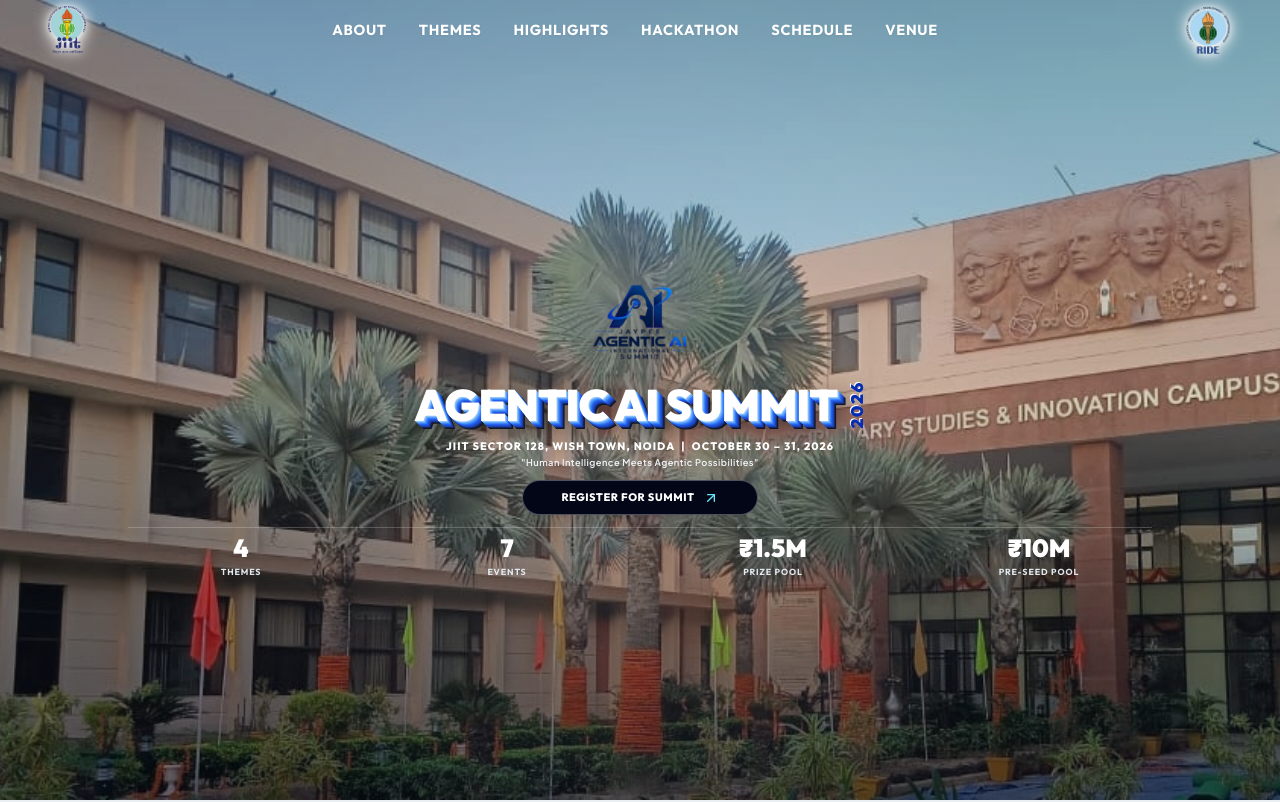
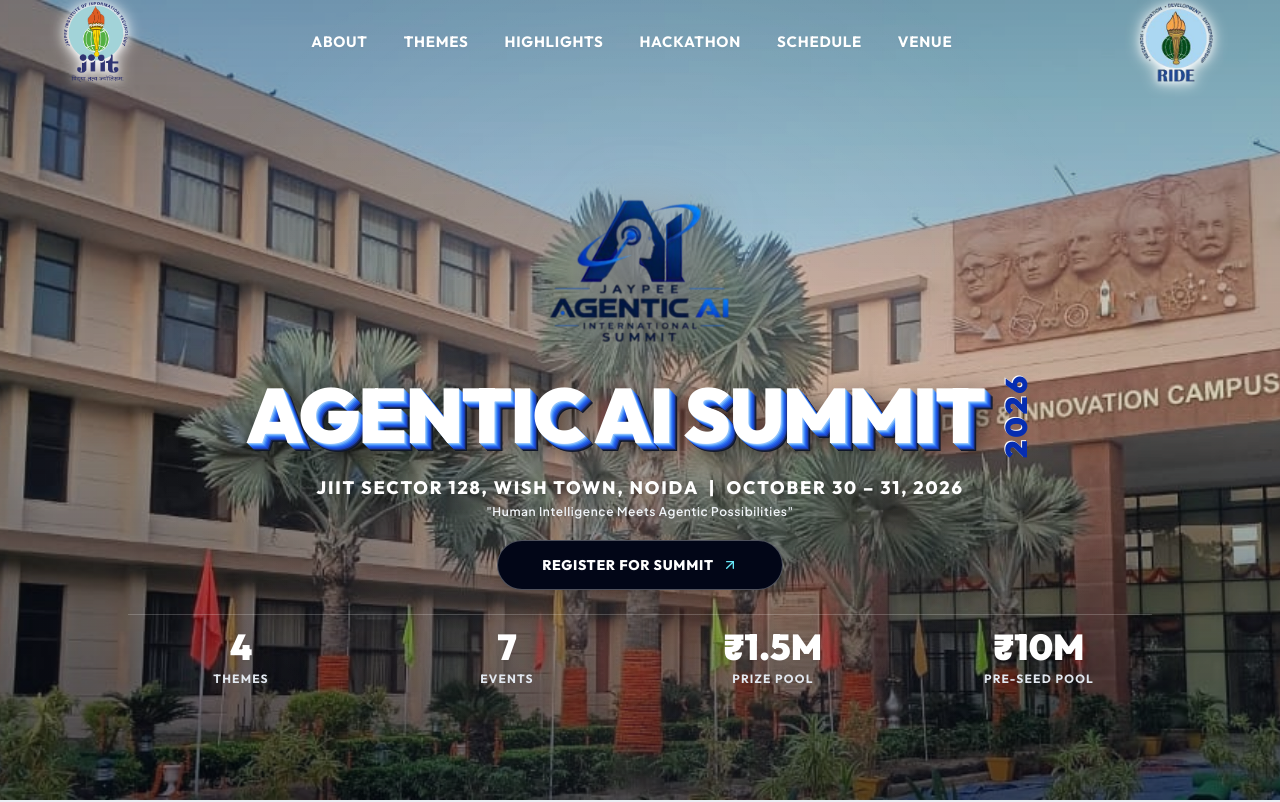
Before and after one commit to madhavgairola/jai-summit, a React (Vite) app: page / in a window 1280 px wide. Shown: the top 802 px of the page. Built offline with nearby package versions, Linux system fonts and the light colour scheme.

Commit message:
Revert "Make hero landing dynamically responsive to both screen height and width via CSS clamp and dvh"
This reverts commit e9baae847c3fecf911a186169608c0cd508f6667.

```diff
--- a/src/App.jsx
+++ b/src/App.jsx
@@ -69,7 +69,7 @@
       {/* =========================================================================
           HERO LANDING: 100% Viewport Height (Entire landing visible without scrolling)
           ========================================================================= */}
-      <header className="relative w-full h-[100dvh] min-h-[500px] flex flex-col justify-between overflow-hidden bg-slate-950" id="home">
+      <header className="relative w-full h-screen max-h-screen flex flex-col justify-between overflow-hidden bg-slate-950" id="home">
 
         {/* Campus Background Image covering the entire landing */}
         <img
@@ -87,7 +87,7 @@
         {/* =====================================================================
             TOP NAVBAR: Logos on Both Corners, Centered Navigation Menu
             ===================================================================== */}
-        <nav className="relative z-20 w-full max-w-[1600px] mx-auto px-4 sm:px-8 lg:px-12 h-[clamp(3.5rem,7.5vh,5.25rem)] flex items-center justify-between shrink-0">
+        <nav className="relative z-20 w-full max-w-[1600px] mx-auto px-6 sm:px-12 lg:px-16 h-[84px] max-h-[84px] flex items-center justify-between">
 
           {/* Top Left: Official JIIT Logo (Option 1: Soft White Contour / Glow) */}
           <div className="flex items-center">
@@ -99,29 +99,29 @@
               <img
                 src="/imgs/jiit.png"
                 alt="JIIT Logo"
-                className="h-[clamp(2.75rem,6vh,4.75rem)] w-auto object-contain [filter:drop-shadow(0_0_8px_rgba(255,255,255,0.85))_drop-shadow(0_1px_3px_rgba(255,255,255,0.95))]"
+                className="h-14 sm:h-16 md:h-[4.5rem] lg:h-20 w-auto object-contain [filter:drop-shadow(0_0_8px_rgba(255,255,255,0.85))_drop-shadow(0_1px_3px_rgba(255,255,255,0.95))]"
               />
             </a>
           </div>
 
-          {/* Center / Middle: Clean Navigation Links with Dynamic Font Size */}
-          <div className="hidden lg:flex items-center justify-center gap-5 xl:gap-8">
-            <a href="#about" className="text-xs xl:text-[14.5px] font-bold text-white hover:text-cyan-300 transition-all duration-200 tracking-wider uppercase font-display drop-shadow-sm hover:-translate-y-0.5">
+          {/* Center / Middle: Clean Navigation Links with Increased Font Size */}
+          <div className="hidden lg:flex items-center justify-center gap-7 xl:gap-9">
+            <a href="#about" className="text-sm lg:text-[15px] font-bold text-white hover:text-cyan-300 transition-all duration-200 tracking-wider uppercase font-display drop-shadow-sm hover:-translate-y-0.5">
               About
             </a>
-            <a href="#thematic-areas" className="text-xs xl:text-[14.5px] font-bold text-white hover:text-cyan-300 transition-all duration-200 tracking-wider uppercase font-display drop-shadow-sm hover:-translate-y-0.5">
+            <a href="#thematic-areas" className="text-sm lg:text-[15px] font-bold text-white hover:text-cyan-300 transition-all duration-200 tracking-wider uppercase font-display drop-shadow-sm hover:-translate-y-0.5">
               Themes
             </a>
-            <a href="#highlights" className="text-xs xl:text-[14.5px] font-bold text-white hover:text-cyan-300 transition-all duration-200 tracking-wider uppercase font-display drop-shadow-sm hover:-translate-y-0.5">
+            <a href="#highlights" className="text-sm lg:text-[15px] font-bold text-white hover:text-cyan-300 transition-all duration-200 tracking-wider uppercase font-display drop-shadow-sm hover:-translate-y-0.5">
               Highlights
             </a>
-            <a href="#hackathon" className="text-xs xl:text-[14.5px] font-bold text-white hover:text-cyan-300 transition-all duration-200 tracking-wider uppercase font-display drop-shadow-sm hover:-translate-y-0.5">
+            <a href="#hackathon" className="text-sm lg:text-[15px] font-bold text-white hover:text-cyan-300 transition-all duration-200 tracking-wider uppercase font-display drop-shadow-sm hover:-translate-y-0.5">
               Hackathon
             </a>
-            <a href="#schedule" className="text-xs xl:text-[14.5px] font-bold text-white hover:text-cyan-300 transition-all duration-200 tracking-wider uppercase font-display drop-shadow-sm hover:-translate-y-0.5">
+            <a href="#schedule" className="text-sm lg:text-[15px] font-bold text-white hover:text-cyan-300 transition-all duration-200 tracking-wider uppercase font-display drop-shadow-sm hover:-translate-y-0.5">
               Schedule
             </a>
-            <a href="#directions" className="text-xs xl:text-[14.5px] font-bold text-white hover:text-cyan-300 transition-all duration-200 tracking-wider uppercase font-display drop-shadow-sm hover:-translate-y-0.5">
+            <a href="#directions" className="text-sm lg:text-[15px] font-bold text-white hover:text-cyan-300 transition-all duration-200 tracking-wider uppercase font-display drop-shadow-sm hover:-translate-y-0.5">
               Venue
             </a>
           </div>
@@ -136,7 +136,7 @@
               <img
                 src="/imgs/ride.png"
                 alt="RIDE Logo"
-                className="h-[clamp(2.75rem,6vh,4.75rem)] w-auto object-contain [filter:drop-shadow(0_0_8px_rgba(255,255,255,0.85))_drop-shadow(0_1px_3px_rgba(255,255,255,0.95))]"
+                className="h-14 sm:h-16 md:h-[4.5rem] lg:h-20 w-auto object-contain [filter:drop-shadow(0_0_8px_rgba(255,255,255,0.85))_drop-shadow(0_1px_3px_rgba(255,255,255,0.95))]"
               />
             </a>
 
@@ -172,92 +172,93 @@
         )}
 
         {/* =====================================================================
-            HERO CENTER STAGE (Dynamic clamp scaling to guarantee fit in 100vh)
+            HERO CENTER STAGE (Balanced to fit in 100vh)
             ===================================================================== */}
-        <div className="relative z-20 w-full max-w-6xl 2xl:max-w-7xl mx-auto px-4 sm:px-6 flex-1 flex flex-col items-center justify-center text-center my-auto min-h-0">
+        <div className="relative z-20 w-full max-w-6xl 2xl:max-w-7xl mx-auto px-6 my-auto text-center flex flex-col items-center justify-center py-2 sm:py-4">
 
           {/* Prominent Official AI Summit Logo with Gentle Floating Motion & Hover Pop */}
-          <div className="mb-[clamp(0.2rem,1vh,0.75rem)] animate-float shrink-0">
+          <div className="mb-2 sm:mb-3 animate-float">
             <img
               src="/imgs/ai-summit.png"
               alt="Jaypee Agentic AI International Summit Logo"
-              className="h-[clamp(3.5rem,11.5vh,9.5rem)] w-auto object-contain logo-glow mx-auto cursor-pointer transition-all duration-300 hover:scale-105 hover:drop-shadow-[0_0_35px_rgba(56,189,248,0.75)]"
+              className="h-24 sm:h-32 md:h-40 lg:h-44 w-auto object-contain logo-glow mx-auto cursor-pointer transition-all duration-300 hover:scale-105 hover:drop-shadow-[0_0_35px_rgba(56,189,248,0.75)]"
             />
           </div>
 
           {/* 3D AGENTIC AI SUMMIT + #062DB1 2026 Display Typography */}
-          <div className="relative inline-flex items-center justify-center select-none my-[clamp(0.1rem,0.5vh,0.35rem)] transition-transform duration-300 hover:scale-[1.01] shrink-0">
+          <div className="relative inline-flex items-center justify-center select-none my-0.5 sm:my-1 transition-transform duration-300 hover:scale-[1.01]">
 
             {/* The Words "AGENTIC AI SUMMIT" with 3D Blue Extrusion */}
-            <h1 className="font-display font-black text-[clamp(1.5rem,min(4.8vw,5.5vh),4.8rem)] tracking-tight leading-none text-3d-summit uppercase whitespace-nowrap">
+            <h1 className="font-display font-black text-3xl sm:text-4xl md:text-5xl lg:text-[4rem] xl:text-[4.8rem] 2xl:text-[5.5rem] tracking-tight leading-none text-3d-summit uppercase whitespace-nowrap">
               AGENTIC AI SUMMIT
             </h1>
 
             {/* Rotated "2026" with user-specified color: #062DB1 */}
-            <div className="ml-1.5 sm:ml-2.5 md:ml-3 flex flex-col items-center justify-center">
-              <span className="text-vertical-year font-display font-black text-[clamp(0.7rem,min(1.8vw,2.1vh),1.8rem)] text-[#062DB1] drop-shadow-[1px_1px_0_#ffffff] tracking-widest leading-none">
+            <div className="ml-2 sm:ml-3.5 flex flex-col items-center justify-center">
+              <span className="text-vertical-year font-display font-black text-sm sm:text-base md:text-xl lg:text-2xl xl:text-3xl text-[#062DB1] drop-shadow-[1px_1px_0_#ffffff] tracking-widest">
                 2026
               </span>
             </div>
           </div>
 
           {/* Location & Date Line */}
-          <div className="mt-[clamp(0.15rem,0.7vh,0.6rem)] mb-[clamp(0.35rem,1.3vh,0.9rem)] shrink-0">
-            <p className="font-display font-extrabold text-[clamp(0.65rem,1.35vh,1rem)] text-white tracking-widest uppercase drop-shadow-md">
+          <div className="mt-2 sm:mt-3 mb-4 sm:mb-5">
+            <p className="font-display font-extrabold text-xs sm:text-base md:text-lg text-white tracking-widest uppercase drop-shadow-md">
               JIIT SECTOR 128, WISH TOWN, NOIDA &nbsp;|&nbsp; OCTOBER 30 – 31, 2026
             </p>
-            <p className="text-[clamp(0.58rem,1.05vh,0.75rem)] font-semibold text-slate-100 tracking-wider mt-0.5 drop-shadow-sm">
+            <p className="text-[11px] sm:text-xs font-semibold text-slate-100 tracking-wider mt-0.5 drop-shadow-sm">
               "Human Intelligence Meets Agentic Possibilities"
             </p>
           </div>
 
           {/* Main (Single) Register Button */}
-          <div className="mb-[clamp(0.35rem,1.5vh,1.15rem)] shrink-0">
+          <div className="mb-4 sm:mb-6">
             <a
               href={registrationLink}
               target="_blank"
               rel="noopener noreferrer"
-              className="bg-slate-950 hover:bg-slate-900 border border-white/30 text-white font-display text-[clamp(0.68rem,1.2vh,0.875rem)] font-extrabold px-[clamp(1.5rem,3vw,2.75rem)] py-[clamp(0.45rem,1vh,0.85rem)] rounded-full uppercase tracking-wider transition-all duration-200 shadow-xl hover:shadow-2xl hover:scale-105 hover:border-cyan-300 inline-flex items-center gap-2 group"
+              className="bg-slate-950 hover:bg-slate-900 border border-white/30 text-white font-display text-xs sm:text-sm font-extrabold px-9 sm:px-11 py-3 sm:py-3.5 rounded-full uppercase tracking-wider transition-all duration-200 shadow-xl hover:shadow-2xl hover:scale-105 hover:border-cyan-300 inline-flex items-center gap-2 group"
             >
               <span>Register for Summit</span>
-              <ArrowUpRight className="w-3.5 h-3.5 sm:w-4 sm:h-4 text-cyan-300 transition-transform duration-200 group-hover:translate-x-0.5 group-hover:-translate-y-0.5" />
+              <ArrowUpRight className="w-4 h-4 text-cyan-300 transition-transform duration-200 group-hover:translate-x-0.5 group-hover:-translate-y-0.5" />
             </a>
           </div>
 
           {/* 4 Metric Stat Columns with Slow Animated Number Ticker */}
-          <div className="w-full max-w-4xl lg:max-w-5xl grid grid-cols-4 gap-2 sm:gap-6 md:gap-10 border-t border-white/20 pt-[clamp(0.35rem,1vh,0.75rem)] pb-[clamp(0.25rem,0.7vh,0.75rem)] shrink-0">
+          <div className="w-full max-w-4xl lg:max-w-5xl grid grid-cols-4 gap-4 sm:gap-10 border-t border-white/20 pt-3 pb-3 sm:pb-4">
 
             {/* Stat 1: Number of Themes */}
             <div className="flex flex-col items-center group cursor-pointer transition-transform duration-200 hover:-translate-y-1">
-              <span className="font-display font-black text-[clamp(1.2rem,3.1vh,2.5rem)] text-white leading-none group-hover:text-cyan-300 transition-colors drop-shadow-sm">
+              <span className="font-display font-black text-2xl sm:text-3xl lg:text-4xl text-white leading-none group-hover:text-cyan-300 transition-colors drop-shadow-sm">
                 {animatedStats.themes}
               </span>
-              <span className="font-display font-bold text-[clamp(0.55rem,0.95vh,0.75rem)] text-slate-200 tracking-widest uppercase mt-0.5 sm:mt-1">THEMES</span>
+              <span className="font-display font-bold text-[10px] sm:text-xs text-slate-200 tracking-widest uppercase mt-1">THEMES</span>
             </div>
 
             {/* Stat 2: Number of Events (7 from Brochure) */}
             <div className="flex flex-col items-center group cursor-pointer transition-transform duration-200 hover:-translate-y-1">
-              <span className="font-display font-black text-[clamp(1.2rem,3.1vh,2.5rem)] text-white leading-none group-hover:text-cyan-300 transition-colors drop-shadow-sm">
+              <span className="font-display font-black text-2xl sm:text-3xl lg:text-4xl text-white leading-none group-hover:text-cyan-300 transition-colors drop-shadow-sm">
                 {animatedStats.events}
               </span>
-              <span className="font-display font-bold text-[clamp(0.55rem,0.95vh,0.75rem)] text-slate-200 tracking-widest uppercase mt-0.5 sm:mt-1">EVENTS</span>
+              <span className="font-display font-bold text-[10px] sm:text-xs text-slate-200 tracking-widest uppercase mt-1">EVENTS</span>
             </div>
 
             {/* Stat 3: Prize Pool */}
             <div className="flex flex-col items-center group cursor-pointer transition-transform duration-200 hover:-translate-y-1">
-              <span className="font-display font-black text-[clamp(1.2rem,3.1vh,2.5rem)] text-white leading-none group-hover:text-cyan-300 transition-colors drop-shadow-sm">
+              <span className="font-display font-black text-2xl sm:text-3xl lg:text-4xl text-white leading-none group-hover:text-cyan-300 transition-colors drop-shadow-sm">
                 ₹{animatedStats.prize}M
               </span>
-              <span className="font-display font-bold text-[clamp(0.55rem,0.95vh,0.75rem)] text-slate-200 tracking-widest uppercase mt-0.5 sm:mt-1">PRIZE POOL</span>
+              <span className="font-display font-bold text-[10px] sm:text-xs text-slate-200 tracking-widest uppercase mt-1">PRIZE POOL</span>
             </div>
 
             {/* Stat 4: Pre-Seed Funding Pool */}
             <div className="flex flex-col items-center group cursor-pointer transition-transform duration-200 hover:-translate-y-1">
-              <span className="font-display font-black text-[clamp(1.2rem,3.1vh,2.5rem)] text-white leading-none group-hover:text-cyan-300 transition-colors drop-shadow-sm">
+              <span className="font-display font-black text-2xl sm:text-3xl lg:text-4xl text-white leading-none group-hover:text-cyan-300 transition-colors drop-shadow-sm">
                 ₹{animatedStats.preSeed}M
               </span>
-              <span className="font-display font-bold text-[clamp(0.55rem,0.95vh,0.75rem)] text-slate-200 tracking-widest uppercase mt-0.5 sm:mt-1">PRE-SEED POOL</span>
+              <span className="font-display font-bold text-[10px] sm:text-xs text-slate-200 tracking-widest uppercase mt-1">PRE-SEED POOL</span>
             </div>
+
           </div>
 
         </div>
```
